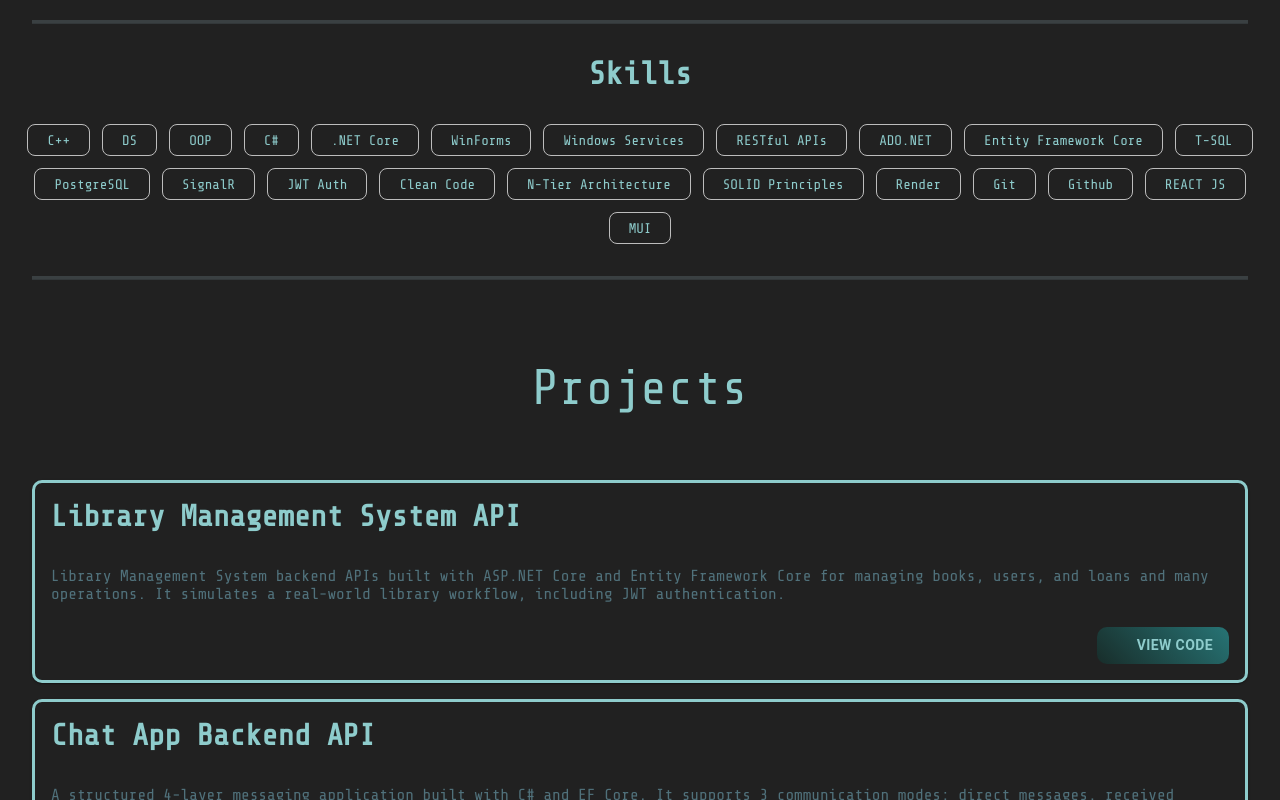
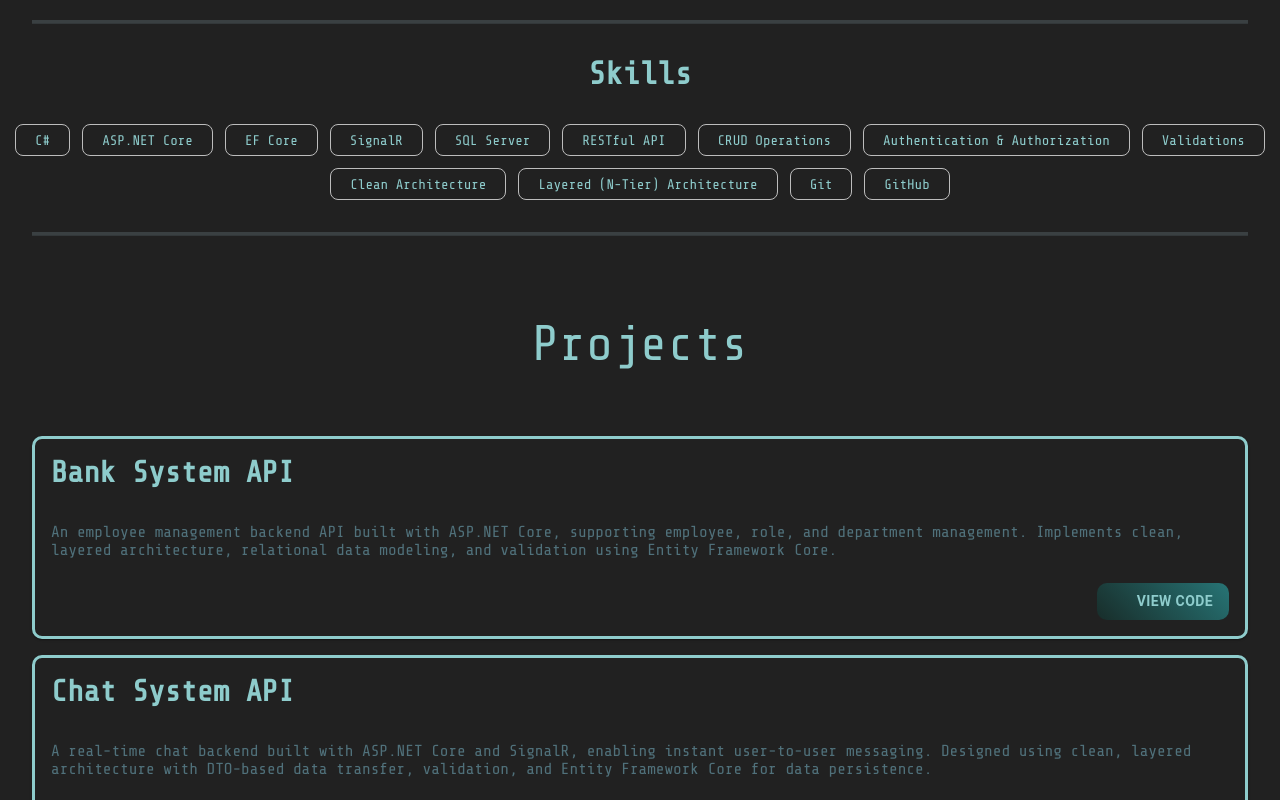
Before and after one commit to devs-of-abdullah/ahmetabdullah.dev, a React (Vite) app: page / in a window 1280 px wide. Shown: the part 600-1400 px from the top of the page. Built offline with nearby package versions, Linux system fonts and the light colour scheme; some icons are missing.

Commit message:
Changed skills and cv

```diff
--- a/src/Projects/Projects.jsx
+++ b/src/Projects/Projects.jsx
@@ -11,23 +11,23 @@ import GitHubIcon from "@mui/icons-material/GitHub";
 
 const projects = [
   {
-    title: "Library Management System API",
+    title: " Bank System API",
     description:
-      "Library Management System backend APIs built with ASP.NET Core and Entity Framework Core for managing books, users, and loans and many operations. It simulates a real-world library workflow, including JWT authentication.",
-    codeLink:
-      "https://github.com/devs-of-abdullah/Smart-Libary-Management-System",
+      " An employee management backend API built with ASP.NET Core, supporting employee, role, and department management. Implements clean, layered architecture, relational data modeling, and validation using Entity Framework Core.",
+    codeLink: "https://github.com/devs-of-abdullah/Banksystem_API",
   },
   {
-    title: "Chat App Backend API",
+    title: "Chat System API",
     description:
-      " A structured 4-layer messaging application built with C# and EF Core. It supports 3 communication modes: direct messages, received messages, and group messages. The system includes secure JWT authentication, user login, and a clean architecture divided into API, Business, Data, and Entity layers",
-    codeLink: "https://github.com/devs-of-abdullah/ChatApp_Backend_API",
+      "A real-time chat backend built with ASP.NET Core and SignalR, enabling instant user-to-user messaging. Designed using clean, layered architecture with DTO-based data transfer, validation, and Entity Framework Core for data persistence.",
+    codeLink: "https://github.com/devs-of-abdullah/Chat_System_API",
   },
   {
-    title: " Bank System API",
+    title: "Employee Management System API",
     description:
-      " backend system allowing users to register, log in, and manage financial data. It handles Users, Accounts, and Transactions, offering endpoints to create accounts, record transactions, and retrieve user information—all built on a clean 3-tier .NET architecture.",
-    codeLink: "https://github.com/devs-of-abdullah/Banksystem_API",
+      "A banking system API developed with ASP.NET Core to manage accounts, deposits, withdrawals, and inter-account transfers. Focuses on secure transaction workflows, business rule validation, and clean architecture using Entity Framework Core.",
+    codeLink:
+      "https://github.com/devs-of-abdullah/Employee-Management-System_API",
   },
 ];
 
--- a/src/Skills/SkillsPage.jsx
+++ b/src/Skills/SkillsPage.jsx
@@ -22,25 +22,11 @@ export default function SkillsPage() {
 
 
 const allSkills = [
-  "C++","DS","OOP",
-  "C#",
-  ".NET Core",
-  "WinForms",
-  "Windows Services",
-  "RESTful APIs",
-  "ADO.NET",
-  "Entity Framework Core",
-  "T-SQL",
-  "PostgreSQL",
-  "SignalR",
-  "JWT Auth",
-  "Clean Code",
-  "N-Tier Architecture",
-  "SOLID Principles",
-  "Render ",
-  "Git",
-  "Github",
-  "REACT JS","MUI"
+  "C#","ASP.NET Core","EF Core","SignalR","SQL Server",
+  "RESTful API","CRUD Operations","Authentication & Authorization",
+  "Validations","Clean Architecture", "Layered (N-Tier) Architecture"
+  ,"Git","GitHub"
+
 ];
 
 
```
Also changed, not shown: 1 other file (tests, documents, lock files or other folders).
